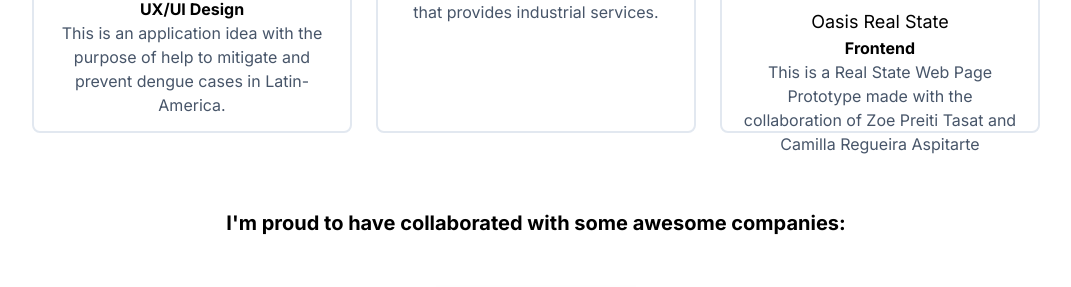
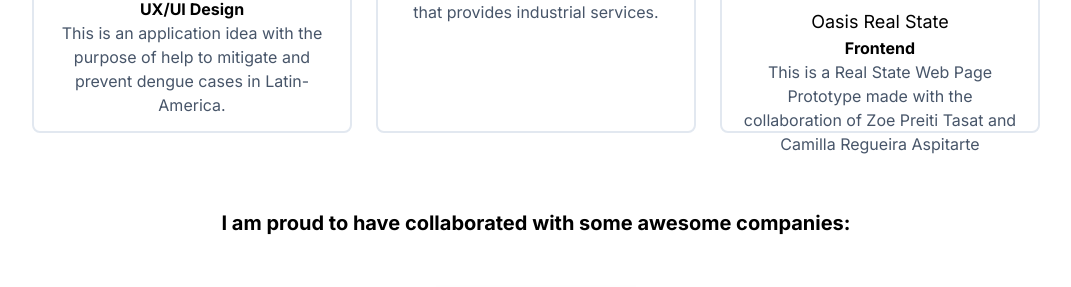
Before and after one commit to JoelDiasCorreia/portfolio, a Next.js app: page / in a window 1280 px wide. Shown: the part 839-1126 px from the top of the page, without its empty margins (104-1175 px from the left). Built offline with nearby package versions, Linux system fonts and the light colour scheme; no server answers.

Commit message:
fix deploy issue

```diff
--- a/app/page.tsx
+++ b/app/page.tsx
@@ -73,7 +73,7 @@ export default function Home() {
 
         </div>
 
-      <h1 id='companies' className="text-xl font-bold mb-8 text-black pt-16">I'm proud to have collaborated with some awesome companies:</h1>
+      <h1 id='companies' className="text-xl font-bold mb-8 text-black pt-16">I am proud to have collaborated with some awesome companies:</h1>
       <div className="flex flex-wrap flex-1 flex-row items-center justify-center w-full">
           {
             companies.map((company: { image: string, name: string}, index: number)=>{
```
